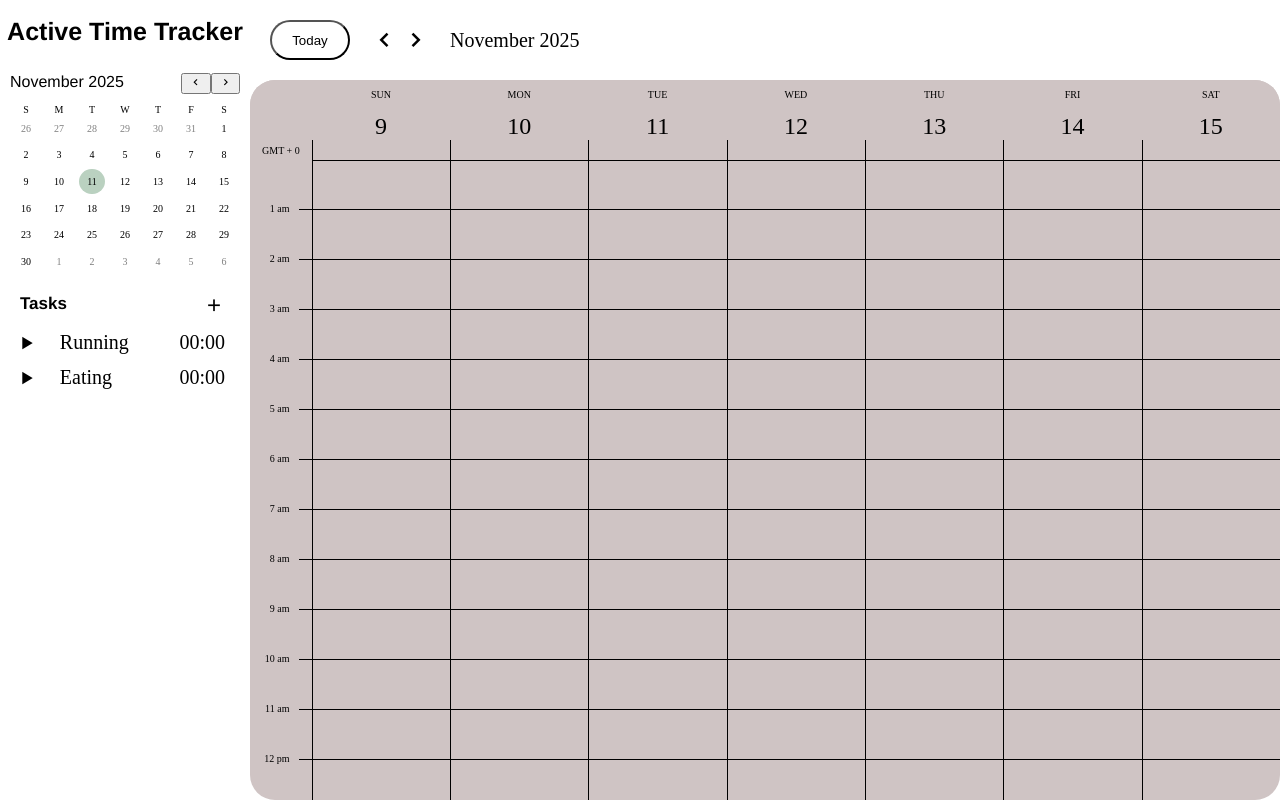
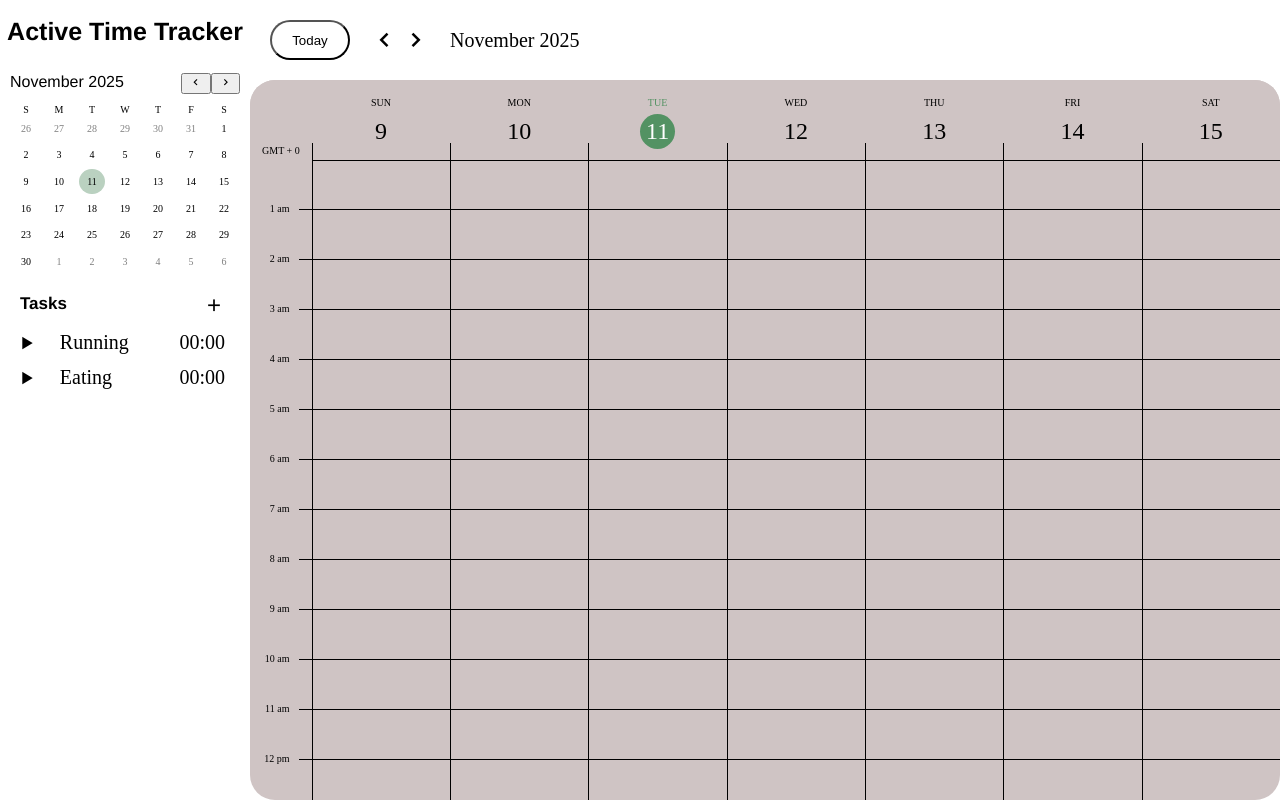
Before and after one commit to SimonX1a0/google-calendar, a React (Vite) app in the folder calendar-app/: page / in a window 1280 px wide. Built offline with nearby package versions, Linux system fonts and the light colour scheme.

Commit message:
Highlighted today in the main week calendar

```diff
--- a/calendar-app/src/Calendar/Dates/Calendar-grids/Calendar-Columns/Column.jsx
+++ b/calendar-app/src/Calendar/Dates/Calendar-grids/Calendar-Columns/Column.jsx
@@ -8,9 +8,7 @@ function Column(props){
 
     useEffect(() => {
         const interval = setInterval(() => {
-            // Force re-render every minute to update the timeline position
             setCurrentTime(new Date());
-            console.log("updated time");
         }, 60000);
         return () => clearInterval(interval);
     })
--- a/calendar-app/src/Calendar/Dates/Calendar-grids/Calendar-Columns/Columns.module.css
+++ b/calendar-app/src/Calendar/Dates/Calendar-grids/Calendar-Columns/Columns.module.css
@@ -38,7 +38,7 @@
     background-color: rgb(147, 64, 64);
     border-radius: 50%;
     position: absolute;
-    top: -7px;
+    top: -6.5px;
     left: -6px;
     box-sizing: border-box;
     z-index: 2;
--- a/calendar-app/src/Calendar/Dates/Calendar-grids/Calendar-Header/CalendarHeader.jsx
+++ b/calendar-app/src/Calendar/Dates/Calendar-grids/Calendar-Header/CalendarHeader.jsx
@@ -28,7 +28,7 @@ function CalendarHeader() {
         <span>{`GMT ${timezone>0 ? '-' : '+'} ${timezone}`}</span>
       </div>
       {days.map((d, i) => (
-        <HeaderDay key={i} day={d.weekday} date={d.dayNum} />
+        <HeaderDay key={i} day={d.weekday} date={d.dayNum} isToday={d.isToday}/>
       ))}
     </div>
   );
--- a/calendar-app/src/Calendar/Dates/Calendar-grids/Calendar-Header/CalendarHeader.module.css
+++ b/calendar-app/src/Calendar/Dates/Calendar-grids/Calendar-Header/CalendarHeader.module.css
@@ -27,6 +27,7 @@
 }
 
 .day{
+    padding-top: 1rem;
     background-color: rgb(207, 196, 196);
     display: flex;
     flex-direction: column;
@@ -36,6 +37,7 @@
     width:calc(94%/7);
     margin:0;
     box-sizing: border-box;
+    position:relative;
 }
 
 .dayText{
@@ -47,9 +49,13 @@
 
 .date{
     display: flex;
-    align-items:end;
+    align-items:center;
+    justify-content: center;
     height:4rem;
+    aspect-ratio: 1/1;
     font-size: 2.4rem;
+    position: relative;
+    bottom:-6px;
 }
 
 .caliber{
@@ -58,3 +64,13 @@
     height:2rem;
     border-left: 1px black solid;
 }
+
+.today .date{
+    background-color: rgb(83, 146, 99);
+    border-radius: 50%;
+    color:white;
+}
+
+.today .dayText{
+    color:rgb(83, 146, 99);
+}
--- a/calendar-app/src/Calendar/Dates/Calendar-grids/Calendar-Header/HeaderDay.jsx
+++ b/calendar-app/src/Calendar/Dates/Calendar-grids/Calendar-Header/HeaderDay.jsx
@@ -2,7 +2,7 @@ import style from "./CalendarHeader.module.css"
 function HeaderDay(prop){
     return(
         <>
-            <div className={style.day}>
+            <div className={`${style.day} ${prop.isToday ? style.today : ""}`}>
                 <div className={style.dayText}>{prop.day}</div>
                 <div className={style.date}>{prop.date}</div>
                 <div className={style.caliber}></div>
```
